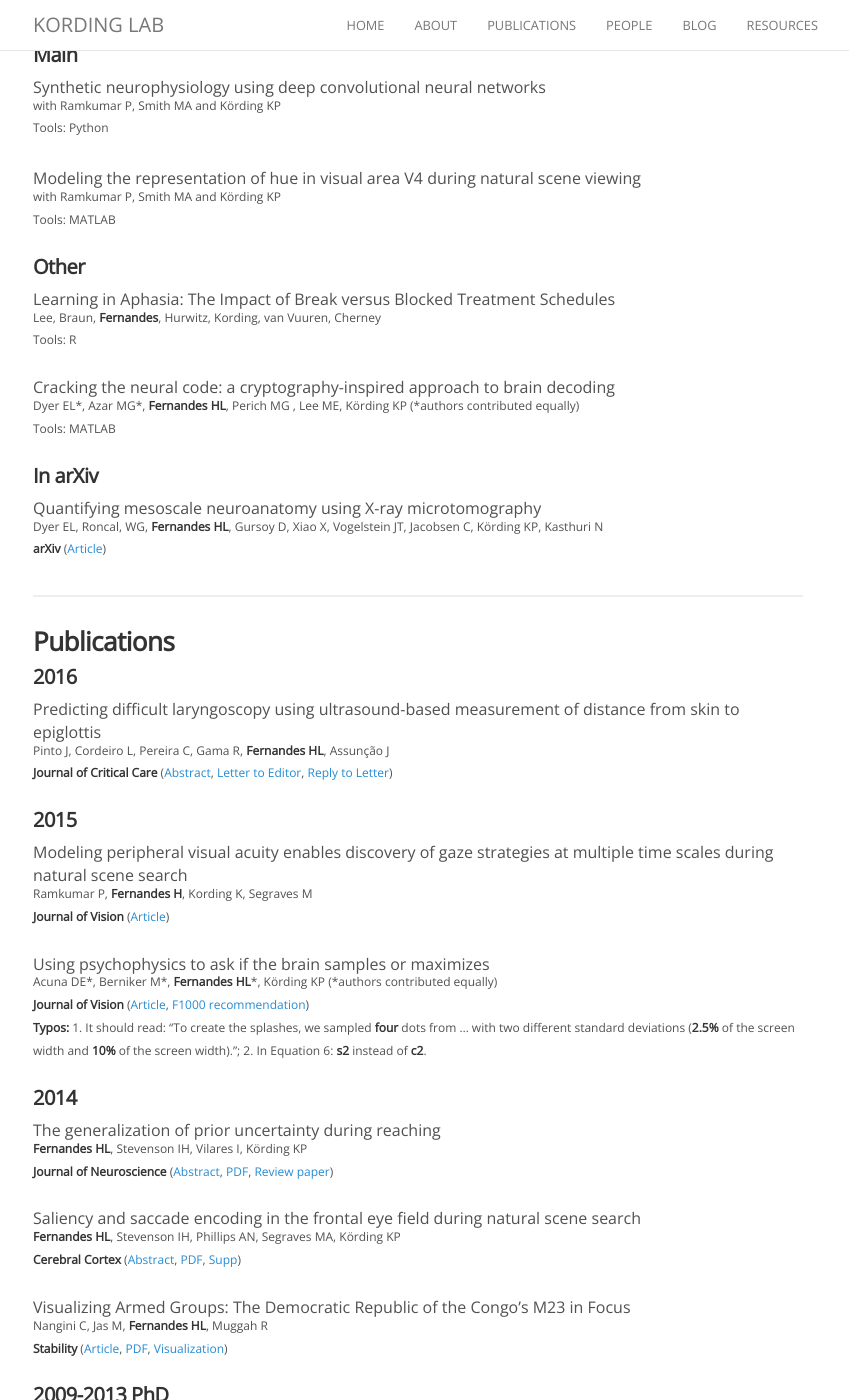
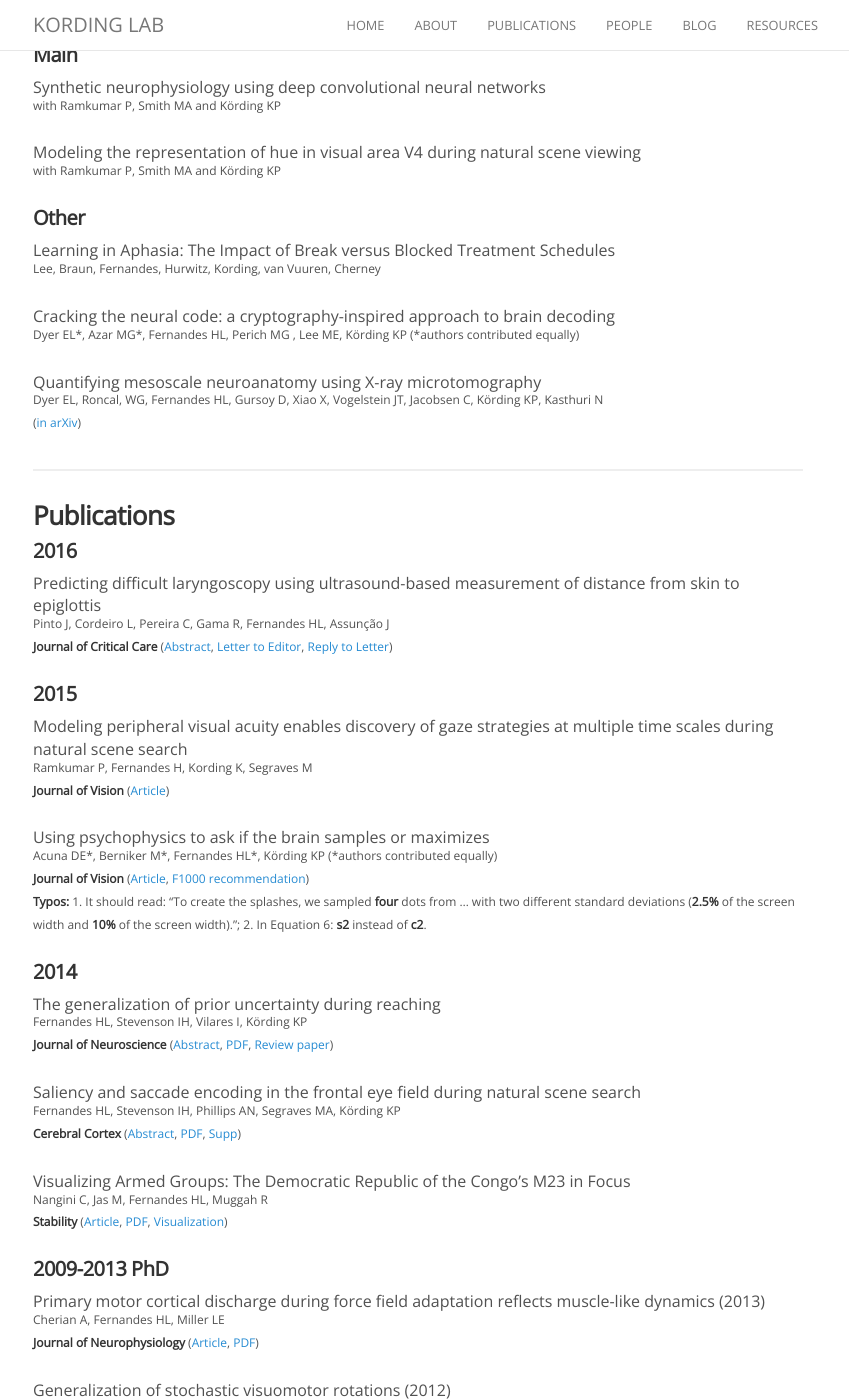
Before and after one commit to KordingLab/KordingLab.github.io, a Jekyll site: the page built from _people/hugo_fernandes.md, in a window 1280 px wide and 1400 px high, scrolled down 609 px. Shown: the whole window, without its empty margins (222-1071 px from the left). Built offline with Jekyll 4.4.1, drawn with Linux system fonts in a browser that asks for light colours; nearby versions of some CDN libraries; comment, search, counter and statistics services are not loaded; some of the changed text lies outside the part shown.

Commit message:
Update hugo_fernandes.md

```diff
--- a/_people/hugo_fernandes.md
+++ b/_people/hugo_fernandes.md
@@ -22,25 +22,24 @@ joined: 2013
 ###### Main
 Synthetic neurophysiology using deep convolutional neural networks<br>
 <sup>with Ramkumar P, Smith MA and Körding KP</sup> <br>
-<sup>Tools: Python </sup> <br>
-<br>
+
+
 Modeling the representation of hue in visual area V4 during natural scene viewing <br>
 <sup>with Ramkumar P, Smith MA and Körding KP</sup><br>
-<sup>Tools: MATLAB </sup> <br>
+
 
 ###### Other
 Learning in Aphasia: The Impact of Break versus Blocked Treatment Schedules<br>
-<sup>Lee, Braun, **Fernandes**, Hurwitz, Kording, van Vuuren, Cherney</sup><br>
-<sup>Tools: R </sup>
+<sup>Lee, Braun, Fernandes, Hurwitz, Kording, van Vuuren, Cherney</sup><br>
+
 
 Cracking the neural code: a cryptography-inspired approach to brain decoding <br>
-<sup> Dyer EL\*, Azar MG\*, **Fernandes HL**, Perich MG , Lee ME, Körding KP (\*authors contributed equally)</sup><br>
-<sup>Tools: MATLAB </sup>
+<sup> Dyer EL\*, Azar MG\*, Fernandes HL, Perich MG , Lee ME, Körding KP (\*authors contributed equally)</sup><br>
 
-###### In arXiv
+
 Quantifying mesoscale neuroanatomy using X-ray microtomography <br>
-<sup> Dyer EL, Roncal, WG, **Fernandes HL**, Gursoy D, Xiao X, Vogelstein JT, Jacobsen C, Körding KP, Kasthuri N</sup><br>
-<sup>**arXiv** ([Article](http://arxiv.org/pdf/1604.03629.pdf)) </sup>
+<sup> Dyer EL, Roncal, WG, Fernandes HL, Gursoy D, Xiao X, Vogelstein JT, Jacobsen C, Körding KP, Kasthuri N</sup><br>
+<sup>([in arXiv](http://arxiv.org/pdf/1604.03629.pdf))</sup>
 
 <hr>
 
@@ -48,81 +47,81 @@ Quantifying mesoscale neuroanatomy using X-ray microtomography <br>
 
 ###### 2016
 Predicting difficult laryngoscopy using ultrasound-based measurement of distance from skin to epiglottis <br>
-<sup>Pinto J, Cordeiro L, Pereira C, Gama R, **Fernandes HL**, Assunção J <br>
+<sup>Pinto J, Cordeiro L, Pereira C, Gama R, Fernandes HL, Assunção J <br>
 **Journal of Critical Care** ([Abstract](http://www.jccjournal.org/article/S0883-9441(16)00057-5/abstract), [Letter to Editor](http://www.jccjournal.org/article/S0883-9441(16)30014-4/fulltext), [Reply to Letter](http://www.sciencedirect.com/science/article/pii/S0883944116300132))</sup>
 
 
 ###### 2015
 Modeling peripheral visual acuity enables discovery of gaze strategies at multiple time scales during natural scene search <br>
-<sup>Ramkumar P, **Fernandes H**, Kording K, Segraves M <br>
+<sup>Ramkumar P, Fernandes H, Kording K, Segraves M <br>
 **Journal of Vision** ([Article](http://www.journalofvision.org/content/15/3/19.abstract))</sup>
 
 
 Using psychophysics to ask if the brain samples or maximizes <br>
-<sup>Acuna DE\*, Berniker M\*, **Fernandes HL**\*, Körding KP (\*authors contributed equally) <br>
+<sup>Acuna DE\*, Berniker M\*, Fernandes HL\*, Körding KP (\*authors contributed equally) <br>
  **Journal of Vision** ([Article](http://www.journalofvision.org/content/15/3/7.abstract), [F1000 recommendation](http://f1000.com/prime/725389756?key=KfDGGy3MWelYpcg)) </sup><br>
 <sup>**Typos:** 1. It should read: "To create the splashes, we sampled **four** dots from ... with two different standard deviations (**2.5%** of the screen width and **10%** of the screen width)."; 2. In Equation 6: **s2** instead of **c2**.</sup>
 
 
 ###### 2014
 The generalization of prior uncertainty during reaching <br>
-<sup>**Fernandes HL**, Stevenson IH, Vilares I, Körding KP <br>
+<sup>Fernandes HL, Stevenson IH, Vilares I, Körding KP <br>
 **Journal of Neuroscience** ([Abstract](http://www.jneurosci.org/content/34/34/11470.short), [PDF](http://klab.smpp.northwestern.edu/wiki/images/e/ee/The_generalization_of_prior_uncertainty_during_learning.pdf), [Review paper](http://www.jneurosci.org/content/35/2/439.short)) </sup>
 
 
 Saliency and saccade encoding in the frontal eye field during natural scene search <br>
-<sup>**Fernandes HL**, Stevenson IH, Phillips AN, Segraves MA, Körding KP <br>
+<sup>Fernandes HL, Stevenson IH, Phillips AN, Segraves MA, Körding KP <br>
 **Cerebral Cortex** ([Abstract](http://cercor.oxfordjournals.org/content/early/2013/07/16/cercor.bht179.short?rss=1), [PDF](http://cercor.oxfordjournals.org/content/24/12/3232.full.pdf), [Supp](http://klab.smpp.northwestern.edu/wiki/images/7/76/Bht179supp_Fernandes_CC.pdf)) </sup>
 
 
 Visualizing Armed Groups: The Democratic Republic of the Congo’s M23 in Focus <br>
-<sup>Nangini C, Jas M, **Fernandes HL**, Muggah R <br>
+<sup>Nangini C, Jas M, Fernandes HL, Muggah R <br>
 **Stability** ([Article](http://www.stabilityjournal.org/article/view/207), [PDF](http://www.stabilityjournal.org/article/download/sta.dd/178), [Visualization](http://www.stabilityjournal.org/hosted/m23-rebel-support-in-drc/)) </sup>
 
 
 ###### 2009-2013 PhD
 Primary motor cortical discharge during force field adaptation reflects muscle-like dynamics (2013) <br>
-<sup>Cherian A, **Fernandes HL**, Miller LE <br>
+<sup>Cherian A, Fernandes HL, Miller LE <br>
 **Journal of Neurophysiology** ([Article](http://jn.physiology.org/content/110/3/768), [PDF](http://jn.physiology.org/content/jn/110/3/768.full.pdf)) </sup>
 
 
 Generalization of stochastic visuomotor rotations (2012) <br>
-<sup>**Fernandes HL**, Stevenson IH, Körding KP <br>
+<sup>Fernandes HL, Stevenson IH, Körding KP <br>
 **PLoS ONE** ([Article](http://journals.plos.org/plosone/article?id=10.1371/journal.pone.0043016), [PDF](http://www.plosone.org/article/fetchObject.action?uri=info:doi/10.1371/journal.pone.0043016&representation=PDF)) </sup>
 
 
 Differential representations of prior and likelihood uncertainty in the human brain (2012) <br>
-<sup>Vilares I, Howard JD, **Fernandes HL**, Gottfried JA, Körding KP <br>
+<sup>Vilares I, Howard JD, Fernandes HL, Gottfried JA, Körding KP <br>
 **Current Biology** ([Abstract](http://www.cell.com/current-biology/abstract/S0960-9822(12)00801-9), [PDF](http://ac.els-cdn.com/S0960982212008019/1-s2.0-S0960982212008019-main.pdf?_tid=f7636e20-d0f9-11e5-8a50-00000aab0f6c&acdnat=1455220952_61d8cb51d451e942c94641e7ffc9665d)) </sup>
 
 
 Towards perceiving robots as humans – three handshake models face the Turing-like handshake test (2012) <br>
-<sup>Avraham G, Nisky I, **Fernandes HL**, Acuna DE, Körding KP, Loeb GE, Karniel A <br>
+<sup>Avraham G, Nisky I, Fernandes HL, Acuna DE, Körding KP, Loeb GE, Karniel A <br>
 **IEEE Transactions on Haptics** ([Abstract](http://ieeexplore.ieee.org/xpl/articleDetails.jsp?reload=true&arnumber=6185551)) </sup>
 
 
 Measuring generalization of visuomotor perturbations in wrist movements using mobile phones (2011) <br>
-<sup>**Fernandes HL**\*, Albert MV\*, Körding KP (\*authors contributed equally) <br>
+<sup>Fernandes HL\*, Albert MV\*, Körding KP (\*authors contributed equally) <br>
 **PLoS ONE** ([Article](http://www.plosone.org/article/info%3Adoi%2F10.1371%2Fjournal.pone.0020290),  [PDF](http://www.plosone.org/article/fetchObjectAttachment.action?uri=info%3Adoi%2F10.1371%2Fjournal.pone.0020290&representation=PDF)) </sup>
 
 
 In praise of “false” models and rich data (2010) <br>
-<sup>**Fernandes HL**, Körding KP <br>
+<sup>Fernandes HL, Körding KP <br>
 **Journal of Motor Behavior** ([Abstract](http://www.informaworld.com/smpp/content~content=a929880009~db=all~jumptype=rss)) </sup>
 
 
 Bayesian integration and non-linear feedback control in a full-body motor task (2009) <br>
-<sup>Stevenson IH, **Fernandes HL**, Vilares I, Wei K, and Körding KP <br>
+<sup>Stevenson IH, Fernandes HL, Vilares I, Wei K, and Körding KP <br>
 **PLoS Computational Biology** ([Article](http://www.ploscompbiol.org/article/info:doi/10.1371/journal.pcbi.1000629), [PDF](http://www.ploscompbiol.org/article/fetchObjectAttachment.action?uri=info%3Adoi%2F10.1371%2Fjournal.pcbi.1000629&representation=PDF)) </sup>
 
 ###### Before 2009
 
 
 Functional Classification of Genes Using Non-Negative Independent Component Analysis (2008) <br>
-<sup>Chagoyen M, **Fernandes H**, Carazo JM and Pascual-Montano A <br>
+<sup>Chagoyen M, Fernandes H, Carazo JM and Pascual-Montano A <br>
 **Progress in Industrial Mathematics** ([Abstract](http://www.springerlink.com/content/q18780j7h1870612/)) </sup>
 
 
 Detection of Lung Nodule Candidates in Chest Radiographs (2007) <br>
-<sup>Pereira CS, **Fernandes H**, Mendonça AM, Campilho A <br>
+<sup>Pereira CS, Fernandes H, Mendonça AM, Campilho A <br>
 **Pattern Recognition and Image Analysis** ([Abstract](http://www.springerlink.com/content/y42r75p31740m471)) </sup>
```
